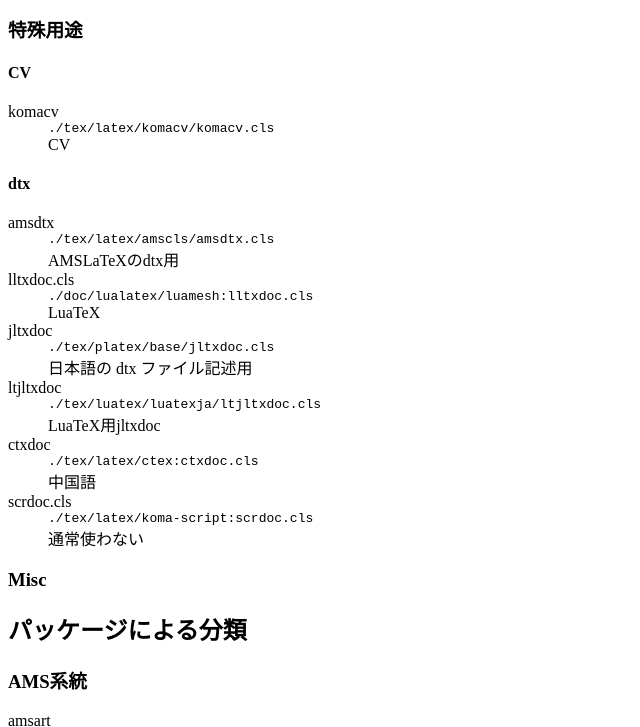
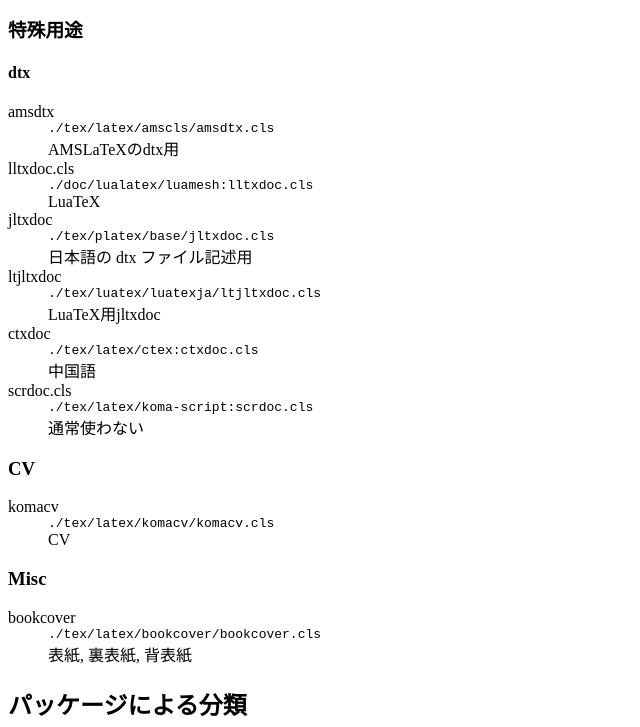
Before and after one commit to a175/latexclassfiles, a plain HTML site: page docs/index.html in a window 1280 px wide. Shown: the part 5546-6273 px from the top of the page, without its empty margins (0-640 px from the left). Drawn offline with Linux system fonts and the light colour scheme.

Commit message:
bookcover

```diff
--- a/docs/index.html
+++ b/docs/index.html
@@ -346,14 +346,6 @@
 
 <h3>特殊用途</h3>
 
-<h4>CV</h4>
-<dl>
-  <dt>komacv</dt>
-  <dd><code>./tex/latex/komacv/komacv.cls</code></dd>
-  <dd>CV</dd>
-</dl>
-
-
 <h4>dtx</h4>
 <dl>
   <dt>amsdtx</dt>
@@ -381,10 +373,20 @@
   <dd>通常使わない</dd>
 </dl>
 
+<h3>CV</h3>
+<dl>
+  <dt>komacv</dt>
+  <dd><code>./tex/latex/komacv/komacv.cls</code></dd>
+  <dd>CV</dd>
+</dl>
 
 
 <h3>Misc</h3>
+
 <dl>
+  <dt>bookcover</dt>
+  <dd><code>./tex/latex/bookcover/bookcover.cls</code></dd>
+  <dd>表紙, 裏表紙, 背表紙</dd>
 </dl>
 
 <h2>パッケージによる分類</h2>
@@ -587,6 +589,9 @@
   <dd><code>./doc/lualatex/luamesh:lltxdoc.cls</code></dd>
   <dd>LuaTeX</dd>
 
+  <dt>bookcover</dt>
+  <dd><code>./tex/latex/bookcover/bookcover.cls</code></dd>
+  <dd>表紙, 裏表紙, 背表紙</dd>
 </dl>
 
 <h3>Japanese classes</h3>
@@ -742,9 +747,6 @@
 <!-- @@@@ -->
 <h4>Koma script系</h4>
 <dl>
-  <dt>komacv.cls</dt>
-  <dd><code>./tex/latex/komacv:komacv.cls</code></dd>
-  <dd>CV</dd>
 
 </dl>
 
@@ -832,9 +834,6 @@
 
   <dt>BHCexam.cls</dt>
     <dd><code>./tex/latex/bhcexam:BHCexam.cls</code></dd>
-
-  <dt>bookcover.cls</dt>
-    <dd><code>./tex/latex/bookcover:bookcover.cls</code></dd>
 
   <dt>cd.cls</dt>
     <dd><code>./tex/latex/cd:cd.cls</code></dd>
```
